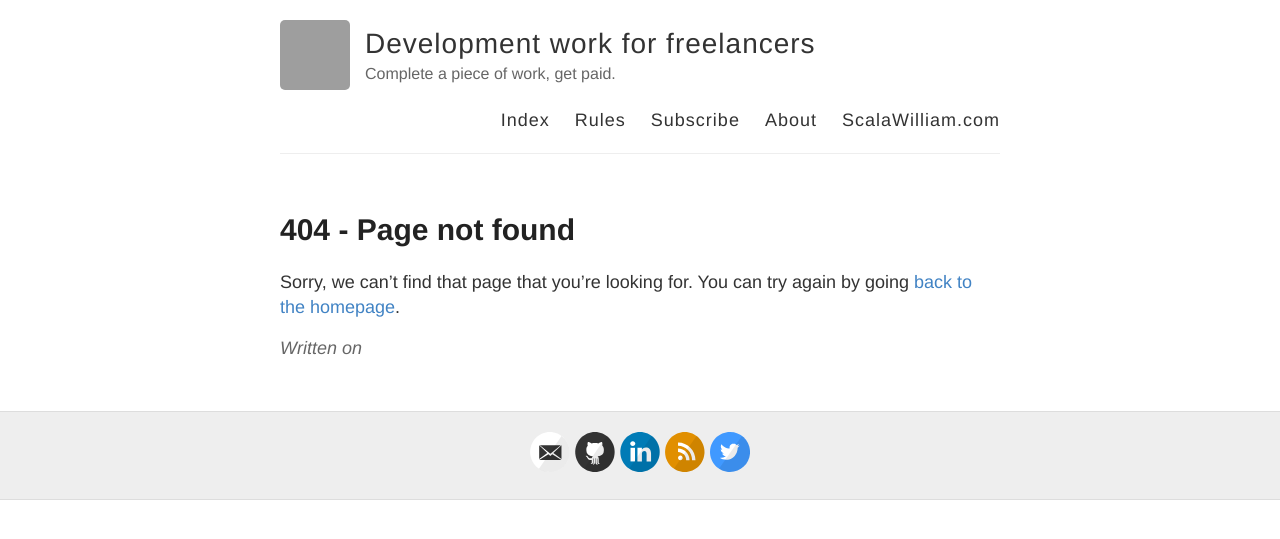
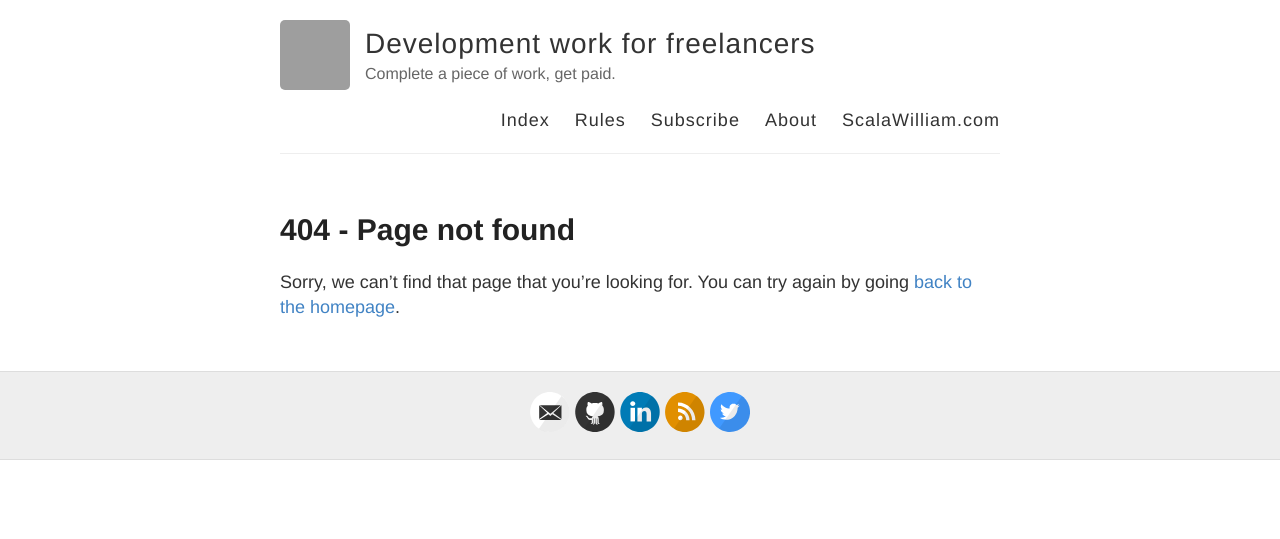
Before and after one commit to ScalaWilliam/Work, a Jekyll site: the page built from 404.md, in a window 1280 px wide. Shown: the top 539 px of the page. Built offline with Jekyll 4.4.1, drawn with Linux system fonts in a browser that asks for light colours; grey boxes are pictures that could not be loaded.

Commit message:
Fix build error

```diff
--- a/_layouts/page.html
+++ b/_layouts/page.html
@@ -14,8 +14,4 @@ layout: default
     {{ content }}
   </div>
 
-  <div class="date">
-    Written on <date datetime="{{ page.date | date_to_xmlschema }}" class="dt-published">{{ page.date | date: "%B %e, %Y" }}</date>
-  </div>
-
 </article>
```
